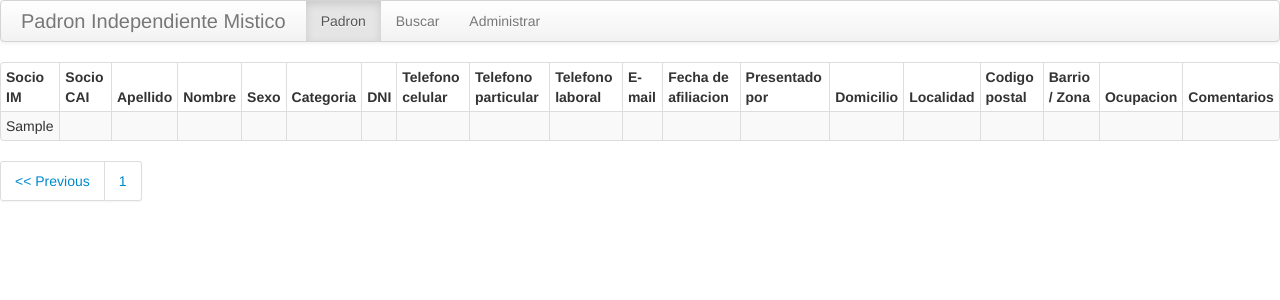
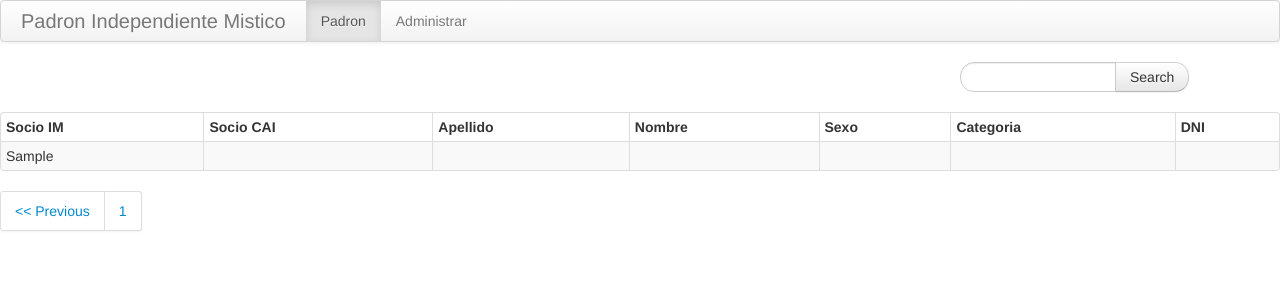
Before and after one commit to gscoglio/padron_im, a PHP site: page / in a window 1280 px wide. Shown: the top 300 px of the page. Run offline with PHP 8.4, Linux system fonts and the light colour scheme; the visitor is signed in with stand-in values (Sample User, id 1); tables that the repository leaves empty or names only in its code hold one stand-in row (values such as "Sample post"); data that the repository does not hold is empty.

Commit message:
#2 Combo de busqueda

```diff
--- a/header.php
+++ b/header.php
@@ -2,5 +2,6 @@
 <title>Padron Independiente Mistico</title>
 <!-- Bootstrap -->
 <link href="bootstrap/css/bootstrap.min.css" rel="stylesheet"/>
-<?php include_once 'socios.mc.php' ?>
+<script type="text/javascript" src="http://code.jquery.com/jquery-latest.js"></script>
+<script type="text/javascript" src="bootstrap/js/bootstrap.min.js"></script>
 </head>
--- a/navigation_bar.php
+++ b/navigation_bar.php
@@ -3,7 +3,6 @@
         <a class="brand" >Padron Independiente Mistico</a>
         <ul class="nav">
         <li class="active"><a href="index.php">Padron</a></li>
-        <li><a href="#">Buscar</a></li>
         <li><a href="#">Administrar</a></li>
         </ul>
     </div>
--- a/socios.mv.php
+++ b/socios.mv.php
@@ -2,9 +2,18 @@
 <html xmlns="http://www.w3.org/1999/xhtml">
 <?php include_once 'header.php' ?>
 <body>
-<script type="text/javascript" src="http://code.jquery.com/jquery-latest.js"></script>
-<script type="text/javascript" src="bootstrap/js/bootstrap.min.js"></script>
 <?php include_once 'navigation_bar.php' ?>
+<?php include_once 'socios.mc.php' ?>
+    <div class="row">
+        <div class="span3 offset12">
+            <form class="form-search">
+                <div class="input-append">
+                <input type="text" class="span2 search-query">
+                <button type="submit" class="btn">Search</button>
+                </div>
+            </form>
+        </div>
+    </div>
 <table class="table table-bordered table-hover table-striped table-condensed" summary="Padron IM">
     <thead>
     	<tr>
@@ -15,7 +24,7 @@
             <th scope="col">Sexo</th>
             <th scope="col">Categoria</th>
             <th scope="col">DNI</th>
-            <th scope="col">Telefono celular</th>
+            <!--<th scope="col">Telefono celular</th>
             <th scope="col">Telefono particular</th>
             <th scope="col">Telefono laboral</th>
             <th scope="col">E-mail</th>
@@ -26,7 +35,7 @@
             <th scope="col">Codigo postal</th>
             <th scope="col">Barrio / Zona</th>
             <th scope="col">Ocupacion</th>
-            <th scope="col">Comentarios</th>
+            <th scope="col">Comentarios</th>-->
         </tr>
     </thead>
     <tbody>
@@ -44,7 +53,7 @@
                 <td><?= $socio['sexo'] ?></td>
                 <td><?= $socio['categoria'] ?></td>
                 <td><?= $socio['dni'] ?></td>
-                <td><?= $socio['tel_celular'] ?></td>
+                <!--<td><?= $socio['tel_celular'] ?></td>
                 <td><?= $socio['tel_particular'] ?></td>
                 <td><?= $socio['tel_laboral'] ?></td>
                 <td><?= $socio['email'] ?></td>
@@ -55,7 +64,7 @@
                 <td><?= $socio['codigo_postal'] ?></td>
                 <td><?= $socio['barrio_zona'] ?></td>
                 <td><?= $socio['ocupacion'] ?></td>
-                <td><?= $socio['extra_comments'] ?></td>
+                <td><?= $socio['extra_comments'] ?></td>-->
             </tr>
             <?php
             }
```
